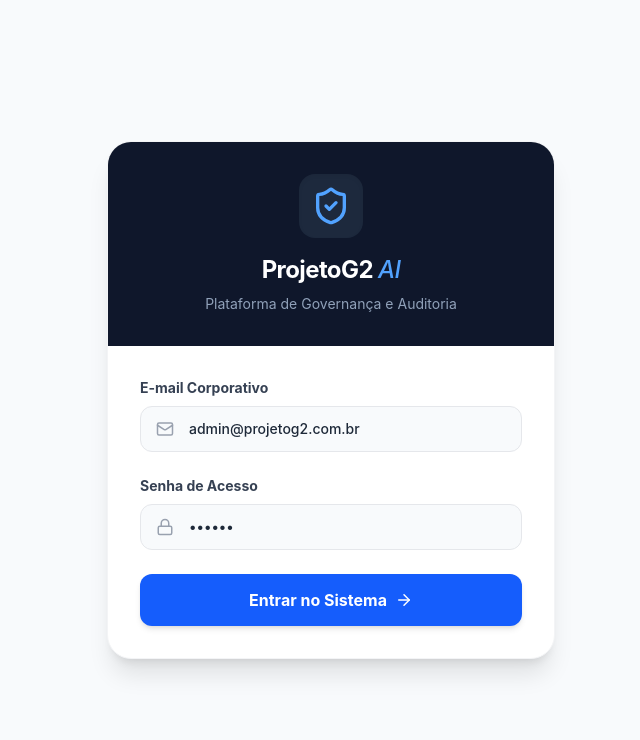
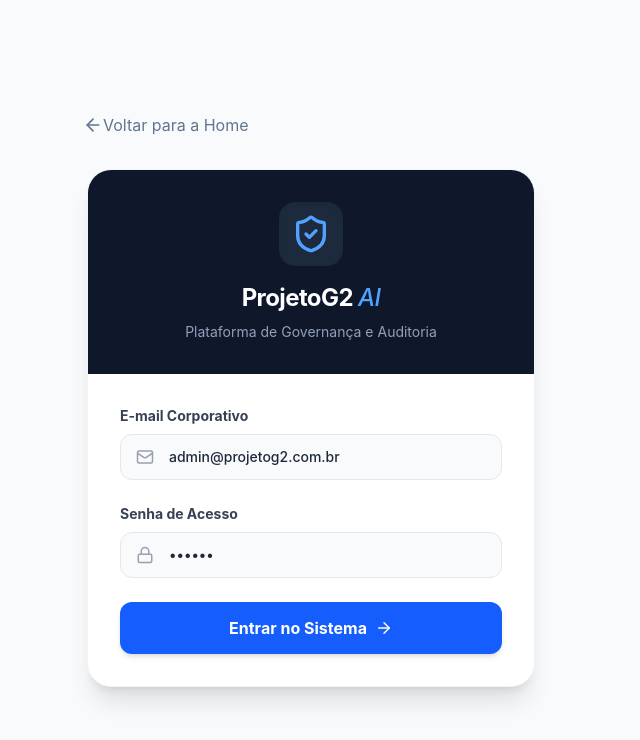
Before and after one commit to AlessandroBucker/projetog2analise, a React (Vite) app: page /login in a window 1280 px wide. Shown: the top 740 px of the page, without its empty margins (309-949 px from the left). Built offline with nearby package versions, Linux system fonts and the light colour scheme.

Commit message:
Forçando o Vercel a acordar

```diff
--- a/src/App.tsx
+++ b/src/App.tsx
@@ -8,6 +8,7 @@ import Configuracoes from './components/Configuracoes';
 import Relatorios from './components/Relatorios';
 import Pendencias from './components/Pendencias';
 import NovaAnalise from './components/NovaAnalise';
+import Leads from './components/Leads';
 
 function App() {
   return (
@@ -15,6 +16,7 @@ function App() {
       <Routes>
         <Route path="/" element={<Home />} />
         <Route path="/login" element={<Login />} />
+        <Route path="/leads" element={<Leads />} />
 
 
         {/* Todas essas rotas aqui DEVEM estar minúsculas */}
--- a/src/components/Login.tsx
+++ b/src/components/Login.tsx
@@ -1,5 +1,5 @@
 import { useNavigate } from "react-router-dom";
-import { ShieldCheck, Mail, Lock, ArrowRight } from "lucide-react";
+import { ShieldCheck, Mail, Lock, ArrowRight, ArrowLeft } from "lucide-react";
 //import api from '../services/api'; // Importe nossa nova configuração
 
 const Login = () => {
@@ -12,8 +12,18 @@ const Login = () => {
   };
 
   return (
+
     <div className="min-h-screen bg-slate-50 flex flex-col justify-center items-center p-4 font-sans">
-      <div className="max-w-md w-full bg-white rounded-3xl shadow-xl border border-gray-100 overflow-hidden">
+      {/* Voltar */}
+      <div className=" w-full max-w-xl" >
+            <button
+              onClick={() => navigate("/")}
+              className="flex items-center text-slate-500 hover:text-blue-600 mb-8 transition-colors group">
+              <ArrowLeft size={20} className="ml-10 group-hover:-translate-x-1 transition-transform" />
+              Voltar para a Home
+            </button>
+        </div>
+      <div className="mr-10 max-w-md w-full bg-white rounded-3xl shadow-xl border border-gray-100 overflow-hidden">
 
         <div className="bg-slate-900 p-8 text-center">
           <div className="inline-flex items-center justify-center p-3 bg-slate-800 rounded-2xl mb-4 shadow-inner">
```
